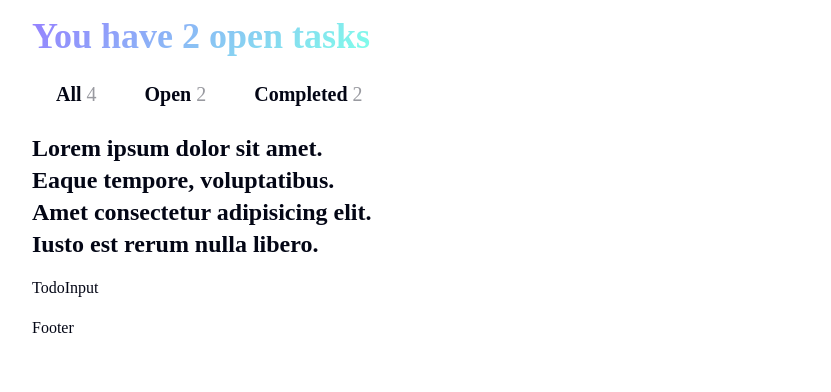
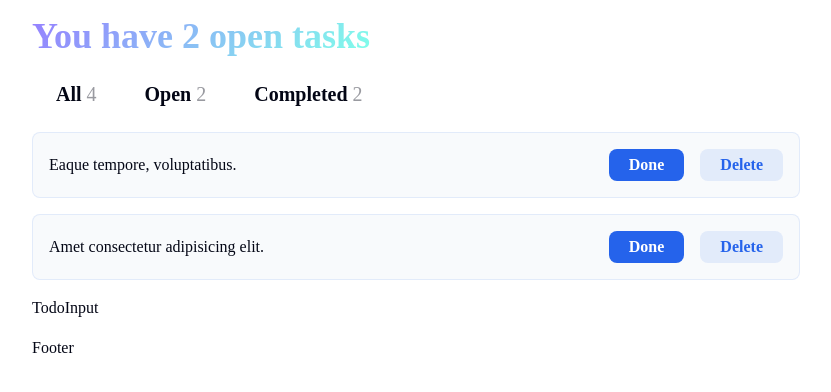
Before and after one commit to vijethx/todo-app, a React (Vite) app: page / in a window 1280 px wide. Shown: the top 392 px of the page, without its empty margins (224-1055 px from the left). Built offline with nearby package versions, Linux system fonts and the light colour scheme; a web font is replaced by a local one.

Commit message:
Tasklist can be rendered by its completion state (hardcoded)

```diff
--- a/src/components/TodoCard.jsx
+++ b/src/components/TodoCard.jsx
@@ -1,3 +1,15 @@
 export function TodoCard({ todo }) {
-  return <h3 className="">{todo.input}</h3>;
+    return (
+        <div className="card todo-item">
+            <p>{todo.input}</p>
+            <div className="todo-buttons">
+                <button disabled={todo.complete}>
+                    <h6>Done</h6>
+                </button>
+                <button>
+                    <h6>Delete</h6>
+                </button>
+            </div>
+        </div>
+    );
 }
--- a/src/components/TodoList.jsx
+++ b/src/components/TodoList.jsx
@@ -1,11 +1,18 @@
 import { TodoCard } from "./TodoCard";
 
 export function TodoList({ todos }) {
-  return (
-    <div className="">
-      {todos.map((todo, todoIndex) => (
-        <TodoCard key={todoIndex} todo={todo} />
-      ))}
-    </div>
-  );
+    const tab = "Open";
+    const filterTodosList =
+        tab === "All"
+            ? todos
+            : tab === "Completed"
+            ? todos.filter((i) => i.complete)
+            : todos.filter((i) => !i.complete);
+    return (
+        <>
+            {filterTodosList.map((todo, todoIndex) => (
+                <TodoCard key={todoIndex} todo={todo} />
+            ))}
+        </>
+    );
 }
```
